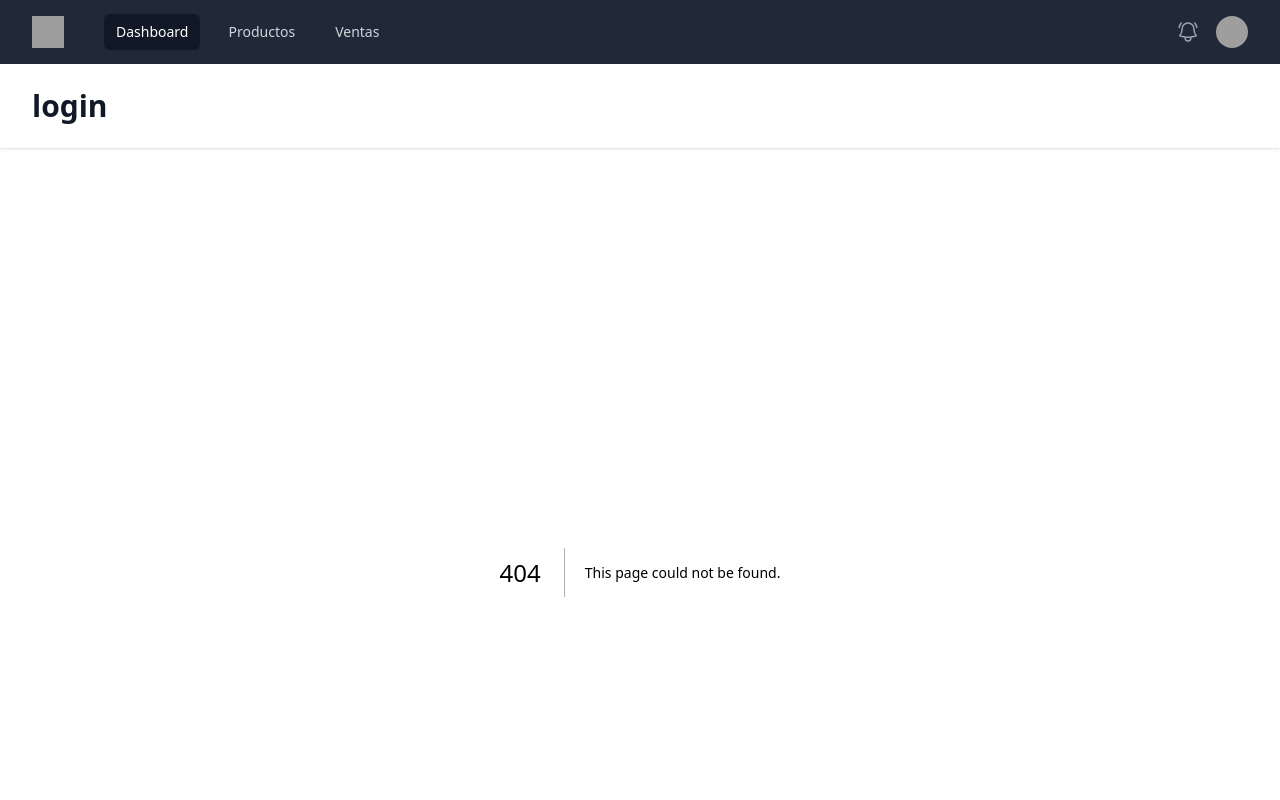
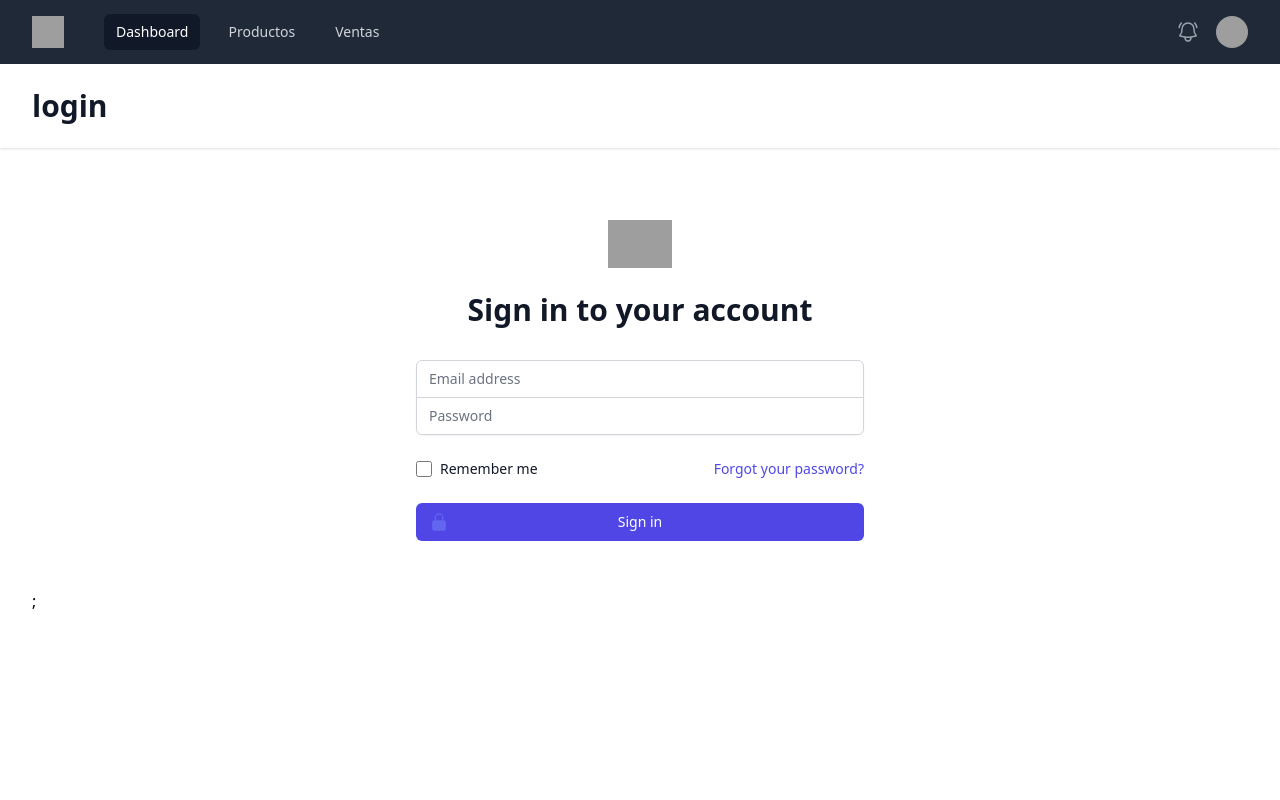
Before and after one commit to ManuelARD13/next-shop-dashboard, a Next.js app: page /login in a window 1280 px wide. Before the commit this address had no page. Shown: the top 800 px of the page. Built offline with nearby package versions, Linux system fonts and the light colour scheme; grey boxes are pictures that could not be loaded.

Commit message:
Adding environment API variables to Swagger UI API conection. Creating all services endPoints to API consumption

```diff
--- a/src/components/LoginPage.jsx
+++ b/src/components/LoginPage.jsx
@@ -1,6 +1,19 @@
-import { LockClosedIcon } from '@heroicons/react/solid';
+import { LockClosedIcon } from '@heroicons/react/24/solid';
+import { useRef } from 'react';
 
 export default function LoginPage() {
+
+  const emailRef = useRef(null)
+  const passwordRef = useRef(null)
+
+  const sumbitHandler = (e) => {
+    e.preventDefault()
+    const email = emailRef.current.value
+    const password = passwordRef.current.value
+
+
+  }
+
   return (
     <>
       <div className="min-h-full flex items-center justify-center py-12 px-4 sm:px-6 lg:px-8">
@@ -9,14 +22,14 @@ export default function LoginPage() {
             <img className="mx-auto h-12 w-auto" src="https://tailwindui.com/img/logos/workflow-mark-indigo-600.svg" alt="Workflow" />
             <h2 className="mt-6 text-center text-3xl font-extrabold text-gray-900">Sign in to your account</h2>
           </div>
-            <Form className="mt-8 space-y-6" action="#" method="POST">
+            <form className="mt-8 space-y-6" onSubmit={sumbitHandler}>
               <input type="hidden" name="remember" defaultValue="true" />
               <div className="rounded-md shadow-sm -space-y-px">
                 <div>
                   <label htmlFor="email-address" className="sr-only">
                     Email address
                   </label>
-                  <Field
+                  <input
                     id="email-address"
                     name="email"
                     type="email"
@@ -24,13 +37,14 @@ export default function LoginPage() {
                     required
                     className="appearance-none rounded-none relative block w-full px-3 py-2 border border-gray-300 placeholder-gray-500 text-gray-900 rounded-t-md focus:outline-none focus:ring-indigo-500 focus:border-indigo-500 focus:z-10 sm:text-sm"
                     placeholder="Email address"
+                    ref={emailRef}
                   />
                 </div>
                 <div>
                   <label htmlFor="password" className="sr-only">
                     Password
                   </label>
-                  <Field
+                  <input
                     id="password"
                     name="password"
                     type="password"
@@ -38,6 +52,7 @@ export default function LoginPage() {
                     required
                     className="appearance-none rounded-none relative block w-full px-3 py-2 border border-gray-300 placeholder-gray-500 text-gray-900 rounded-b-md focus:outline-none focus:ring-indigo-500 focus:border-indigo-500 focus:z-10 sm:text-sm"
                     placeholder="Password"
+                    ref={passwordRef}
                   />
                 </div>
               </div>
@@ -63,12 +78,12 @@ export default function LoginPage() {
                   className="group relative w-full flex justify-center py-2 px-4 border border-transparent text-sm font-medium rounded-md text-white bg-indigo-600 hover:bg-indigo-700 focus:outline-none focus:ring-2 focus:ring-offset-2 focus:ring-indigo-500"
                 >
                   <span className="absolute left-0 inset-y-0 flex items-center pl-3">
-                    <LockClosedIcon className="h-5 w-5 text-indigo-500 group-hover:text-indigo-400" aria-hidden="true" />
+                    <LockClosedIcon className='h-5 w-5 text-indigo-500 group-hover:text-indigo-400'/>
                   </span>
                   Sign in
                 </button>
               </div>
-            </Form>
+            </form>
         </div>
       </div>
     </>
--- /dev/null
+++ b/src/pages/login.jsx
@@ -0,0 +1,5 @@
+import LoginPage from "../components/LoginPage";
+
+export default function Login() {
+  return <LoginPage />
+}
```
Also changed, not shown: src/services/api/index.js (added, +42 -0 lines), 1 other file (tests, documents, lock files or other folders).
